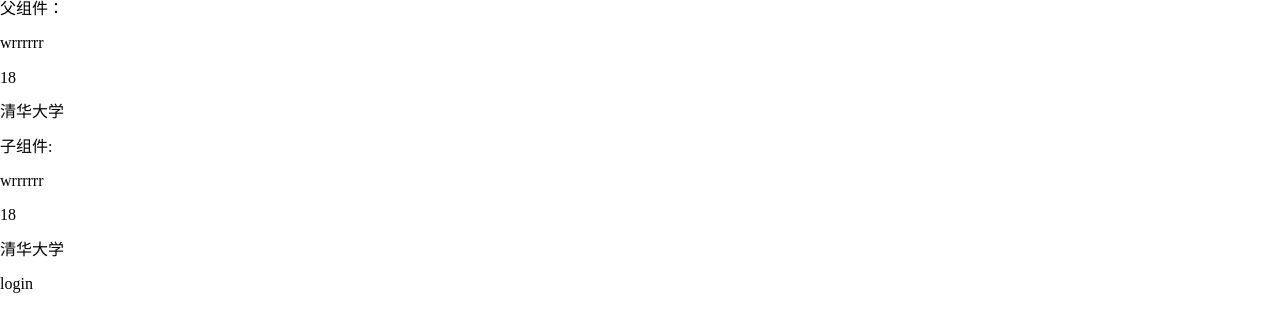
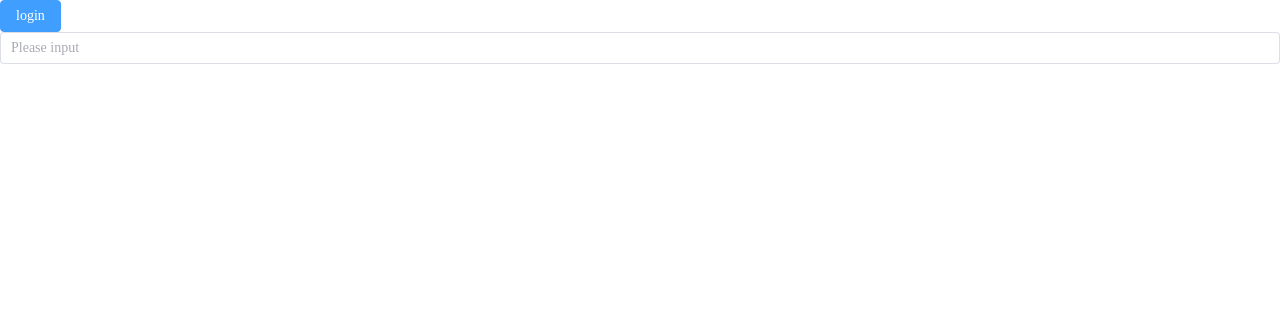
Before and after one commit to Van-Yo/vue3-element-plus-admin, a Vue app: page /#/login in a window 1280 px wide. Shown: the top 332 px of the page. Built offline with nearby package versions, Linux system fonts and the light colour scheme; what vue-cesium would draw is missing.

Commit message:
引用element-plus

```diff
--- a/package.json
+++ b/package.json
@@ -7,6 +7,7 @@
     "preview": "vite preview --port 4173"
   },
   "dependencies": {
+    "element-plus": "^2.2.26",
     "vue": "^3.2.38",
     "vue-cesium": "^3.1.1",
     "vue-router": "^4.0.13",
--- a/src/App.vue
+++ b/src/App.vue
@@ -1,9 +1,9 @@
 <script setup>
-import Test13 from './components/Test13.vue'
+// import Test13 from './components/Test13.vue'
 </script>
 
 <template>
-    <Test13></Test13>
+    <!-- <Test13></Test13> -->
     <router-view></router-view>
 </template>
 
--- a/src/main.js
+++ b/src/main.js
@@ -3,7 +3,9 @@
 import App from './App.vue'
 import createStore from './store/index'
 import router from './router/index.js'
+import ElementPlus from 'element-plus'
 
+import 'element-plus/dist/index.css'
 import 'vue-cesium/dist/index.css'
 import './assets/style/normalize.css'
 
@@ -13,5 +15,6 @@
 app.use(VueCesium)
 app.use(createStore)
 app.use(router)
+app.use(ElementPlus)
 
 app.mount('#app')
--- a/src/pages/login/login.vue
+++ b/src/pages/login/login.vue
@@ -1,12 +1,12 @@
 <template lang="">
     <div>
-        login
+        <el-button type="primary">login</el-button>
+        <el-input v-model="input1" placeholder="Please input" />
     </div>
 </template>
-<script>
-export default {
-
-}
+<script setup>
+import { ref } from 'vue'
+const input1 = ref('')
 </script>
 <style lang="">
 
```
Also changed, not shown: 1 other file (tests, documents, lock files or other folders).
